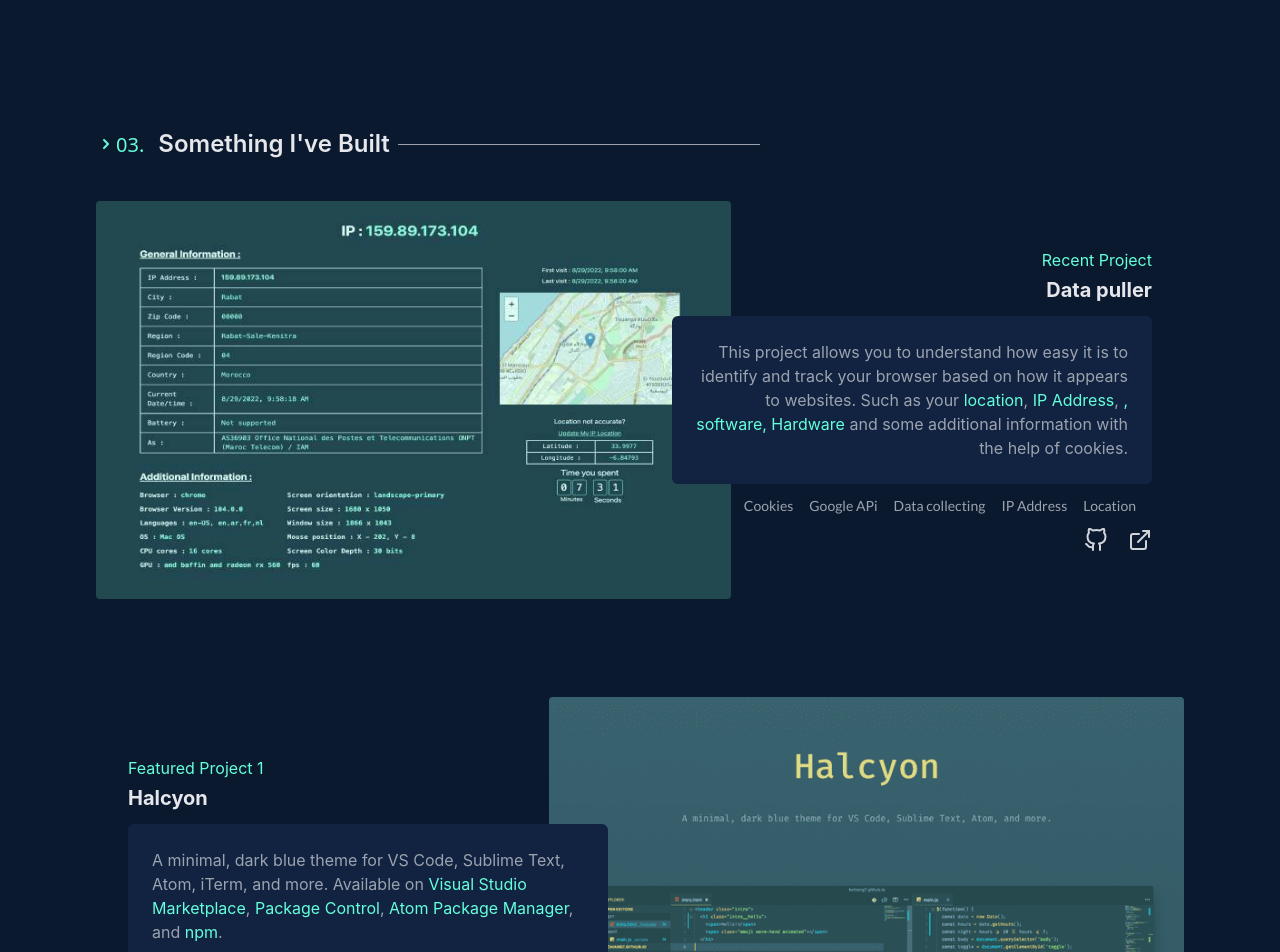
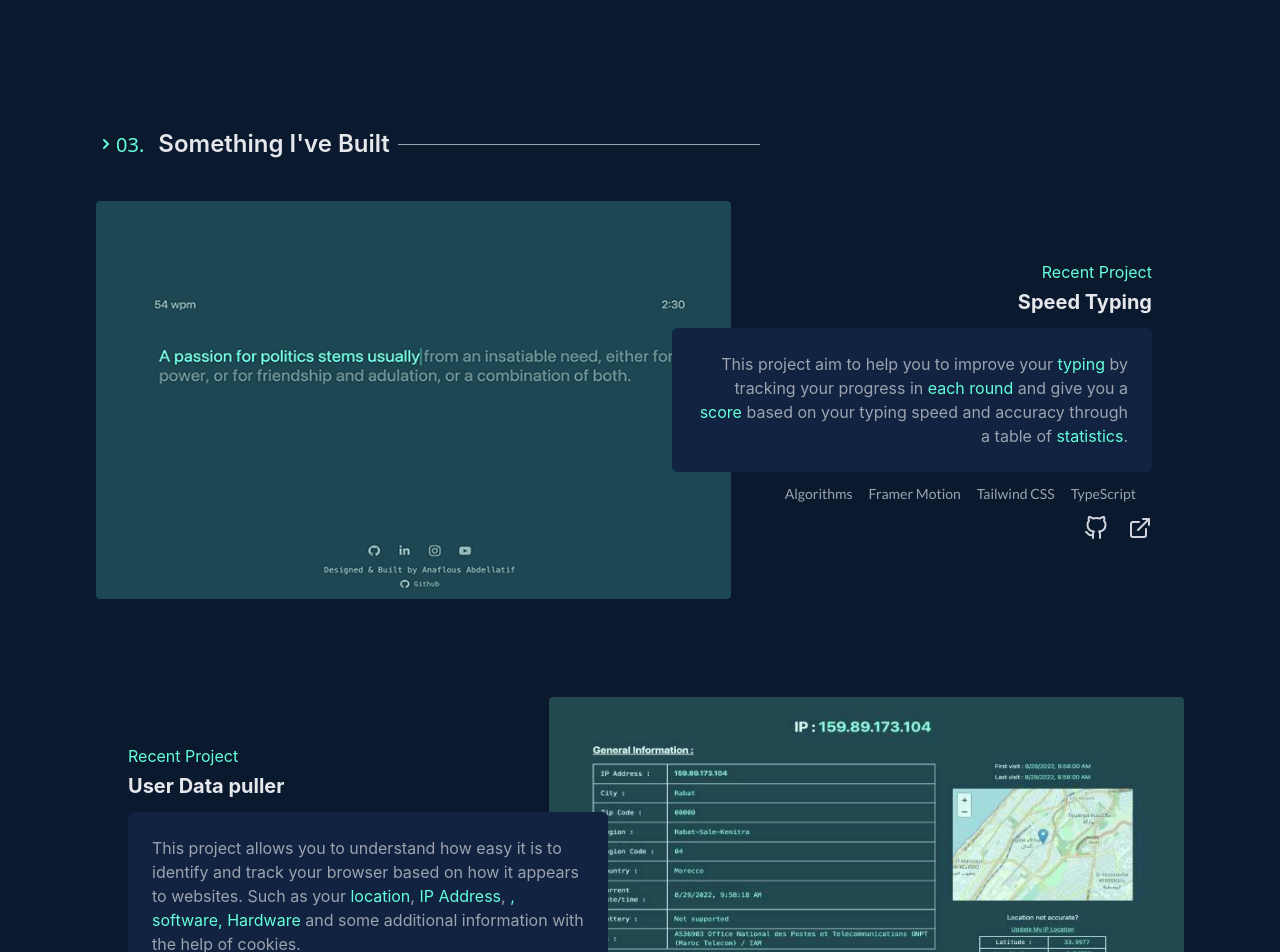
Before and after one commit to billiondev-911/my-website, a Next.js app: page / in a window 1280 px wide. Shown: the top 952 px of the page. Built offline with nearby package versions, Linux system fonts and the light colour scheme; a web font is replaced by a local one.

Commit message:
Configured UserDataPuller & Typing Projects in SomethingIveBuilt Componenet

```diff
--- a/components/Footer/Footer.tsx
+++ b/components/Footer/Footer.tsx
@@ -14,11 +14,11 @@
     </a>
   );
 };
-export default function Fotter(props) {
+export default function Fotter(props:{githubUrl:string,hideSocialsInDesktop:boolean}) {
   return (
       <div className="bg-AAprimary flex flex-col justify-center items-center py-8 space-y-4">
         {/* // ? Reach me at */}
-        <div className="flex flex-row space-x-8 lg:hidden">
+        <div className={`flex flex-row space-x-8 ${props.hideSocialsInDesktop?"lg:hidden":""}`}>
           <ClickableIcon
             href={"https://github.com/hktitof"}
             Icon={GithubIcon}
@@ -36,7 +36,7 @@
             Icon={YoutubeIcon}
           />
         </div>
-        <a href={props.link} className="" target={"_blank"} rel="noreferrer">
+        <a href={props.githubUrl} className="" target={"_blank"} rel="noreferrer">
           <div
             className="group flex flex-col font-mono justify-center items-center  text-gray-400
     text-sm  space-y-2  "
--- a/components/Home/SomethingIveBuilt/SomethingIveBuilt.tsx
+++ b/components/Home/SomethingIveBuilt/SomethingIveBuilt.tsx
@@ -1,11 +1,11 @@
 import Link from "next/link";
-import { useRouter } from "next/router";
+import { NextRouter, useRouter } from "next/router";
 import React from "react";
 import ArrowIcon from "../../Icons/ArrowIcon";
 import Img from "../../smallComp/image/Img";
-const GithubIcon = (props) => {
+const GithubIcon = props => {
   return (
-    <a href={props.link} target="_blank" rel="noreferrer" >
+    <a href={props.link} target="_blank" rel="noreferrer">
       <svg
         xmlns="http://www.w3.org/2000/svg"
         role="img"
@@ -23,13 +23,12 @@
         <path d="M9 19c-5 1.5-5-2.5-7-3m14 6v-3.87a3.37 3.37 0 0 0-.94-2.61c3.14-.35 6.44-1.54 6.44-7A5.44 5.44 0 0 0 20 4.77 5.07 5.07 0 0 0 19.91 1S18.73.65 16 2.48a13.38 13.38 0 0 0-7 0C6.27.65 5.09 1 5.09 1A5.07 5.07 0 0 0 5 4.77a5.44 5.44 0 0 0-1.5 3.78c0 5.42 3.3 6.61 6.44 7A3.37 3.37 0 0 0 9 18.13V22"></path>
       </svg>
     </a>
-
   );
 };
-const ExternalLink = (props) => {
+const ExternalLink = (props: { router: NextRouter; url: string }) => {
   return (
     <svg
-      onClick={()=>props.router.push("/userdata")}
+      onClick={() => props.router.push(props.url)}
       xmlns="http://www.w3.org/2000/svg"
       role="img"
       viewBox="0 0 24 24"
@@ -51,7 +50,7 @@
 };
 
 export default function SomethingIveBuilt() {
-  const router = useRouter()
+  const router = useRouter();
   return (
     <>
       <div
@@ -60,14 +59,9 @@
       >
         {/* // ? Title  */}
         <div className=" flex flex-row  items-center md:px-0">
-          <ArrowIcon
-            className={"flex-none h-5 md:h-6 w-5 md:w-5 text-AAsecondary"}
-          />
+          <ArrowIcon className={"flex-none h-5 md:h-6 w-5 md:w-5 text-AAsecondary"} />
           <div className="flex-none flex-row space-x-2 items-center pr-2">
-            <span className="text-AAsecondary font-sans text-sm  sm:text-xl">
-              {" "}
-              03.
-            </span>
+            <span className="text-AAsecondary font-sans text-sm  sm:text-xl"> 03.</span>
             <span className=" font-semibold text-gray-200 text-xl md:text-2xl w-44 md:w-56">
               {" "}
               Something I&apos;ve Built
@@ -86,7 +80,7 @@
           absolute md:grid grid-cols-12 w-full h-full  content-center"
             >
               <div className="relative rounded w-full h-full col-span-7 ">
-                <Link href={"/userdata"}>
+                <Link href={"/typing"}>
                   <div
                     // onClick={}
                     className="absolute w-full h-full rounded bg-AAsecondary
@@ -94,11 +88,7 @@
                   ></div>
                 </Link>
 
-                <Img
-                  src={"/hackme.jpg"}
-                  alt={"Project Screen shot"}
-                  className={`w-full rounded h-full `}
-                />
+                <Img src={"/typing.png"} alt={"Project Screen shot"} className={`w-full rounded h-full `} />
               </div>
             </div>
 
@@ -109,11 +99,7 @@
                 <div className="relative w-full h-full">
                   <div className="absolute w-full h-full bg-AAsecondary opacity-10 z-10"></div>
                   <div className="absolute w-full h-full bg-AAprimary opacity-80 z-10"></div>
-                  <Img
-                    src={"/hackme.jpg"}
-                    alt={"Project Screen shot"}
-                    className={`w-full h-full `}
-                  />
+                  <Img src={"/typing.png"} alt={"Project Screen shot"} className={`w-full h-full `} />
                 </div>
               </div>
               <div
@@ -121,39 +107,33 @@
             col-span-8 flex flex-col items-start md:items-end space-y-3"
               >
                 <div className="flex flex-col space-y-1 md:items-end z-10">
-                  <span className="text-AAsecondary text-base">
-                    Recent Project
+                  <span className="text-AAsecondary text-base">Recent Project</span>
+                  <Link href={"/typing"}>
+                    <span className=" md:text-gray-200 text-AAsecondary font-bold text-xl hover:cursor-pointer">
+                      Speed Typing
                     </span>
-                  <span className=" md:text-gray-200 text-AAsecondary font-bold text-xl">
-                    Data puller
-                  </span>
+                  </Link>
                 </div>
                 <div className="w-full md:bg-AAtertiary rounded-md py-6 md:p-6  z-10">
                   <p className="text-gray-300 md:text-gray-400 text-left md:text-right">
-                    This project allows you to understand how easy it is to
-                    identify and track your browser based on how it appears to
-                    websites. Such as your
-                    <span className="text-AAsecondary"> location</span>,{" "}
-                    <span className="text-AAsecondary">IP Address</span>,{" "}
-                    <span className="text-AAsecondary">
-                      {","} software, Hardware
-                    </span>
-                    {" "}and some additional information with the help of cookies.
+                    This project aim to help you to improve your <span className="text-AAsecondary"> typing </span> by
+                    tracking your progress in <span className="text-AAsecondary"> each round</span> and give you a{" "}
+                    <span className="text-AAsecondary"> score</span> based on your typing speed and accuracy through a
+                    table of <span className="text-AAsecondary"> statistics</span>.
                   </p>
                 </div>
                 <ul
                   className="flex flex-wrap w-full text-gray-300 md:text-gray-400
                text-sm font-Text2 md:justify-end"
                 >
-                  <h3 className="pr-4 z-10">Cookies</h3>
-                  <h3 className="pr-4 z-10">Google APi</h3>
-                  <h3 className="pr-4 z-10">Data collecting</h3>
-                  <h3 className="pr-4 z-10">IP Address</h3>
-                  <h3 className="pr-4 z-10">Location</h3>
+                  <h3 className="pr-4 z-10">Algorithms</h3>
+                  <h3 className="pr-4 z-10">Framer Motion</h3>
+                  <h3 className="pr-4 z-10">Tailwind CSS</h3>
+                  <h3 className="pr-4 z-10">TypeScript</h3>
                 </ul>
                 <div className="z-10 flex fle-row space-x-5 ">
-                  <GithubIcon  link="https://github.com/hktitof/DataPuller"/>
-                  <ExternalLink router={router}/>
+                  <GithubIcon link="https://github.com/hktitof/Typing" />
+                  <ExternalLink url={"typing"} router={router} />
                 </div>
               </div>
             </div>
@@ -167,15 +147,13 @@
           absolute md:grid grid-cols-12 w-full h-full  content-center "
             >
               <div className="relative rounded w-full h-full col-start-6 col-span-7 ">
+                <Link href={"/userdatapuller"}>
                   <div
                     className="absolute w-full h-full rounded bg-AAsecondary
            transition-opacity opacity-20 hover:opacity-0 hover:cursor-pointer duration-300"
                   ></div>
-                <Img
-                  src={"/image.jpg"}
-                  alt={"Project Screen shot"}
-                  className={`w-full rounded h-full `}
-                />
+                </Link>
+                <Img src={"/hackme.jpg"} alt={"Project Screen shot"} className={`w-full rounded h-full `} />
               </div>
             </div>
 
@@ -186,11 +164,7 @@
                 <div className="relative w-full h-full">
                   <div className="absolute w-full h-full bg-AAsecondary opacity-10 z-10"></div>
                   <div className="absolute w-full h-full bg-AAprimary opacity-80 z-10"></div>
-                  <Img
-                    src={"/image.jpg"}
-                    alt={"Project Screen shot"}
-                    className={`w-full h-full`}
-                  />
+                  <Img src={"/hackme.jpg"} alt={"Project Screen shot"} className={`w-full h-full`} />
                 </div>
               </div>
               <div
@@ -198,68 +172,36 @@
             col-span-8 flex flex-col items-start  space-y-3 md:order-1"
               >
                 <div className="flex flex-col space-y-1  z-10">
-                  <span className="text-AAsecondary text-base">
-                    Featured Project 1
+                  <span className="text-AAsecondary text-base">Recent Project</span>
+                  <Link href={"/userdatapuller"}>
+                    <span className=" md:text-gray-200 text-AAsecondary font-bold text-xl hover:cursor-pointer">
+                      User Data puller
                     </span>
-                  <span className=" md:text-gray-200 text-AAsecondary font-bold text-xl">
-                    Halcyon
-                  </span>
+                  </Link>
                 </div>
                 <div className="w-full md:bg-AAtertiary rounded-md py-6 md:p-6  z-10">
                   <p className="text-gray-300 md:text-gray-400 text-left ">
-                    A minimal, dark blue theme for VS Code, Sublime Text, Atom,
-                    iTerm, and more. Available on{" "}
-                    <a
-                      className="text-AAsecondary"
-                      href="https://marketplace.visualstudio.com/items?itemName=brittanychiang.halcyon-vscode"
-                      target="_blank"
-                      rel="noopener noreferrer"
-                    >
-                      Visual Studio Marketplace
-                    </a>
-                    ,{" "}
-                    <a
-                      className="text-AAsecondary"
-                      href="https://packagecontrol.io/packages/Halcyon%20Theme"
-                      target="_blank"
-                      rel="noopener noreferrer"
-                    >
-                      Package Control
-                    </a>
-                    ,{" "}
-                    <a
-                      className="text-AAsecondary"
-                      href="https://atom.io/themes/halcyon-syntax"
-                      target="_blank"
-                      rel="noopener noreferrer"
-                    >
-                      Atom Package Manager
-                    </a>
-                    , and{" "}
-                    <a
-                      className="text-AAsecondary"
-                      href="https://www.npmjs.com/package/hyper-halcyon-theme"
-                      target="_blank"
-                      rel="noopener noreferrer"
-                    >
-                      npm
-                    </a>
-                    .
+                    This project allows you to understand how easy it is to identify and track your browser based on how
+                    it appears to websites. Such as your
+                    <span className="text-AAsecondary"> location</span>,{" "}
+                    <span className="text-AAsecondary">IP Address</span>,{" "}
+                    <span className="text-AAsecondary">{","} software, Hardware</span> and some additional information
+                    with the help of cookies.
                   </p>
                 </div>
                 <ul
                   className="flex flex-wrap w-full text-gray-300 md:text-gray-400
                text-sm font-Text2 md:justify-start"
                 >
-                  <span className="pr-4 z-10">VS Code</span>
-                  <span className="pr-4 z-10">Sublime Text</span>
-                  <span className="pr-4 z-10">Atom</span>
-                  <span className="pr-4 z-10">iTerm2</span>
-                  <span className="pr-4 z-10">Hyper</span>
+                  <h3 className="pr-4 z-10">Cookies</h3>
+                  <h3 className="pr-4 z-10">Google APi</h3>
+                  <h3 className="pr-4 z-10">Data collecting</h3>
+                  <h3 className="pr-4 z-10">IP Address</h3>
+                  <h3 className="pr-4 z-10">Location</h3>
                 </ul>
                 <div className="z-10 flex fle-row space-x-5 ">
-                  <GithubIcon />
-                  <ExternalLink />
+                  <GithubIcon link="https://github.com/hktitof/DataPuller" />
+                  <ExternalLink url={"/userdatapuller"} router={router} />
                 </div>
               </div>
             </div>
--- a/pages/userdata/index.tsx
+++ b/pages/userdatapuller/index.tsx
@@ -296,7 +296,7 @@
         {/* // ? About */}
         <About />
       </div>
-      <Footer link="https://github.com/hktitof/DataPuller" />
+      <Footer githubUrl="https://github.com/hktitof/DataPuller" hideSocialsInDesktop={false} />
     </>
   );
 }
```
Also changed, not shown: public/typing.png (added). Lines whose indentation alone changed are shown as unchanged.
